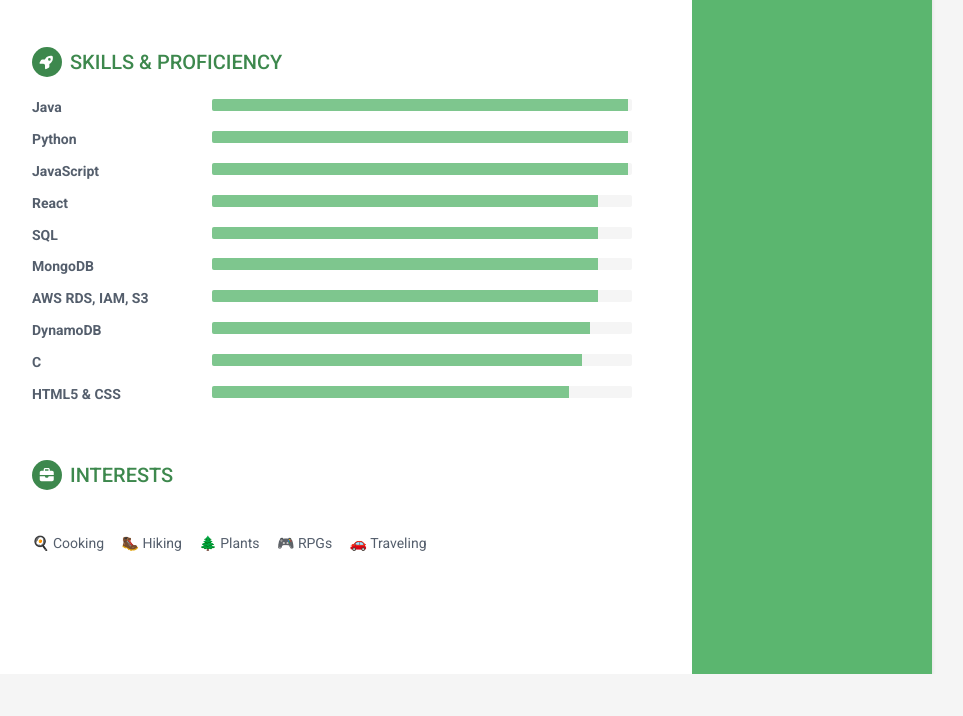
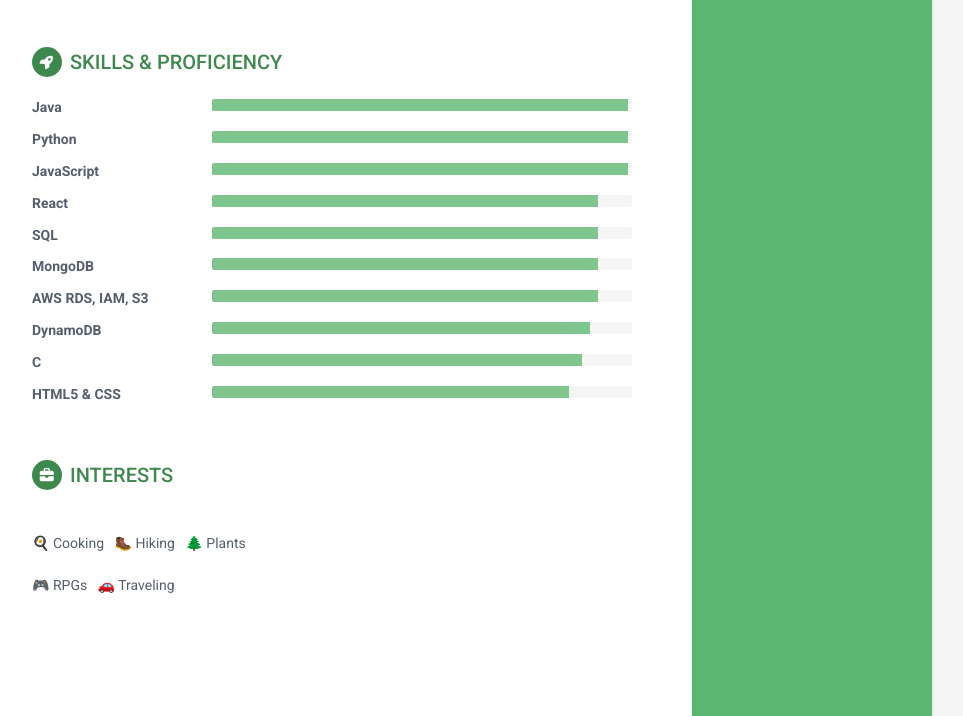
Before and after one commit to hcook17/hcook17.github.io, a plain HTML site: page index.html in a window 1280 px wide. Shown: the part 526-1242 px from the top of the page, without its empty margins (188-1151 px from the left). Before the commit the page ends 1200 px from the top, so only its background shows below. Drawn offline with Linux system fonts and the light colour scheme.

Commit message:
Update index.html

```diff
--- a/index.html
+++ b/index.html
@@ -166,7 +166,7 @@
             <br />
                     <div class="meta">
                         <div class="upper-row">
-                            &#127859; Cooking &nbsp;&nbsp;&nbsp; &#129406; Hiking &nbsp;&nbsp;&nbsp; &#127794; Plants &nbsp;&nbsp;&nbsp; &#127918; RPGs &nbsp;&nbsp;&nbsp; &#128663; Traveling
+                            &#127859; Cooking&nbsp;&nbsp; &#129406; Hiking&nbsp;&nbsp; &#127794; Plants&nbsp;&nbsp; <br /><br /> &#127918; RPGs&nbsp;&nbsp; &#128663; Traveling
                         </div><!--//upper-row-->
                     </div><!--//meta-->
 
```
